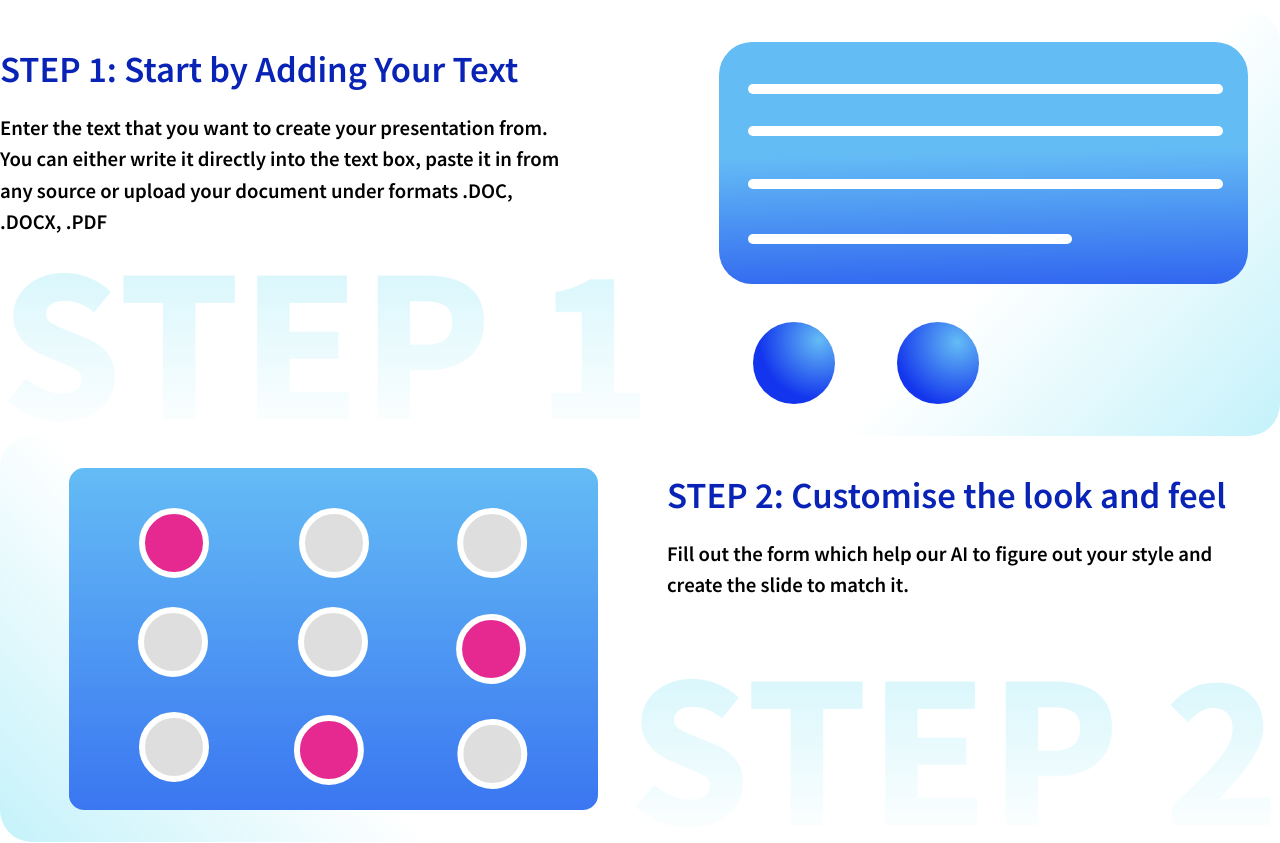
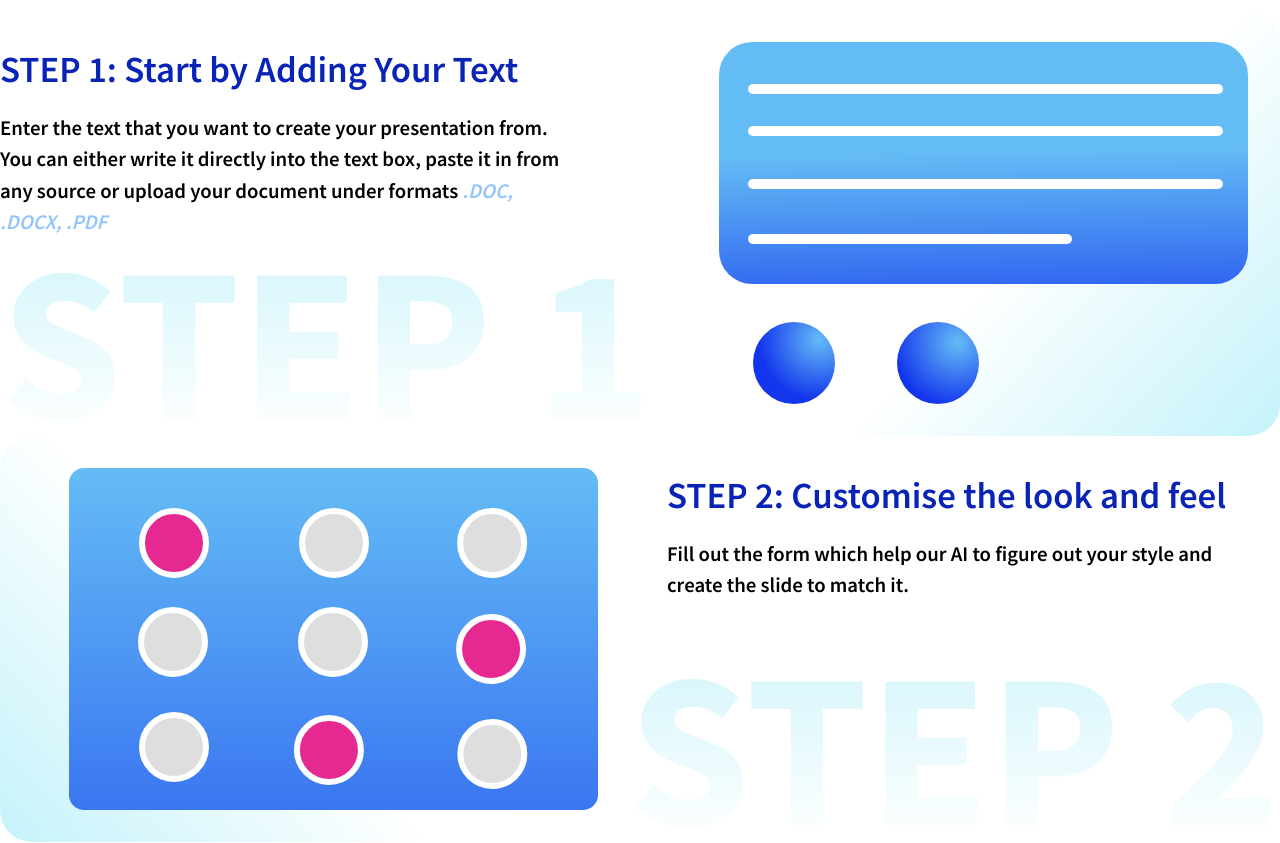
Before and after one commit to UyLeQuoc/Slight, a Next.js app: page / in a window 1280 px wide. Shown: the part 970-1813 px from the top of the page. Built offline with nearby package versions, Linux system fonts and the light colour scheme.

Commit message:
fix animation of section 'guide'

```diff
--- a/src/components/GuideSection.jsx
+++ b/src/components/GuideSection.jsx
@@ -5,7 +5,7 @@ import Reveal from '@/layout/Reveal'
 const content = [
     { 'id': 1,
       'title': 'STEP 1: Start by Adding Your Text',
-      'description': 'Enter the text that you want to create your presentation from. You can either write it directly into the text box, paste it in from any source or upload your document under formats .DOC, .DOCX, .PDF',
+      'description': 'Enter the text that you want to create your presentation from. You can either write it directly into the text box, paste it in from any source or upload your document under formats ',
       'titleOnLeftSide': true,
       'imgSrc': '/step1.svg',
     },
@@ -38,9 +38,9 @@ function GuideSection() {
         </div>
         <div className='guide-stepList'>
             {
-              content.map((o) => (
+              content.map((o, index) => (
               <Reveal key={o.id}>
-                <Step title={o.title} description={o.description} titleOnLeftSide={o.titleOnLeftSide} imgSrc={o.imgSrc}></Step>
+                <Step title={o.title} description={o.description} titleOnLeftSide={o.titleOnLeftSide} imgSrc={o.imgSrc} children={index == 0 ? '.DOC, .DOCX, .PDF' : ''}></Step>
               </Reveal>
             ))}
         </div>
--- a/src/components/Step.jsx
+++ b/src/components/Step.jsx
@@ -1,12 +1,12 @@
 import React from 'react'
 
-function Step({title, description, titleOnLeftSide, imgSrc}) {
+function Step({title, description, titleOnLeftSide, imgSrc, children}) {
   return (
     <div className={ titleOnLeftSide ? 'step-container flex flex-row justify-between relative'
                                     : 'step-container flex flex-row-reverse justify-evenly step-right relative'}>
         <div className='step-text flex flex-col'>
             <div className='step-title z-10'>{title}</div>
-            <div className='step-description z-10'>{description}</div>
+            <div className='step-description z-10'>{description}<span className='italic text-blue-300'>{children}</span></div>
             <span
             className={`z-[0] bottom-[-70px] text-[220px]
             absolute font-extrabold text-transparent
```
